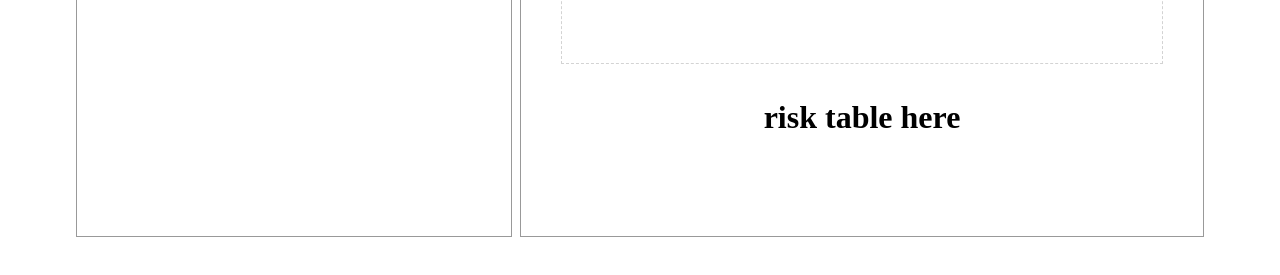
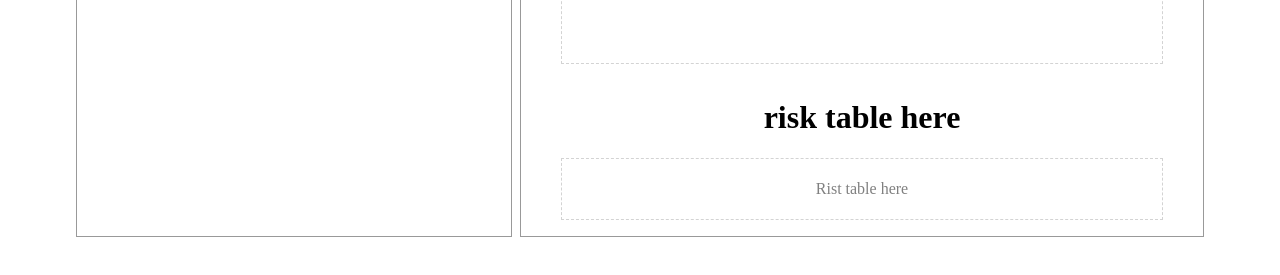
Before and after one commit to bobaekang/poc-survival-react-component, a React (Create React App) app: page / in a window 1280 px wide. Shown: the part 271-546 px from the top of the page. Built offline with nearby package versions, Linux system fonts and the light colour scheme.

Commit message:
Display placeholder if risktable data is empty

```diff
--- a/src/SurvivalAnalysis/RiskTable.jsx
+++ b/src/SurvivalAnalysis/RiskTable.jsx
@@ -15,7 +15,9 @@ const isStratified = (data) => data[0].name.split(',').length > 1
 const RiskTable = ({ data, timeInterval }) => (
   <div className={styles.container}>
     <h1>risk table here</h1>
-    {data.length > 0 && (
+    {data.length === 0 ? (
+      <div className={styles.placeholder}>Rist table here</div>
+    ) : (
       <ResponsiveContainer
         className={styles.risktable}
         height={(data.length + 2) * 30}
--- a/src/SurvivalAnalysis/RiskTable.module.css
+++ b/src/SurvivalAnalysis/RiskTable.module.css
@@ -7,3 +7,14 @@
 .risktable .yAxis tspan {
   font-size: 0.8rem;
 }
+
+.placeholder {
+  border: 1px dashed lightgray;
+  color: gray;
+  display: flex;
+  align-items: center;
+  justify-content: center;
+  height: 40%;
+  width: 90%;
+  margin: auto;
+}
```
